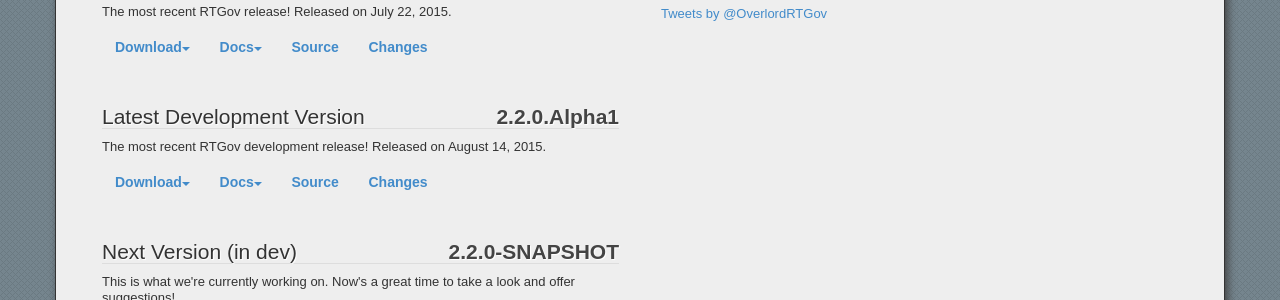
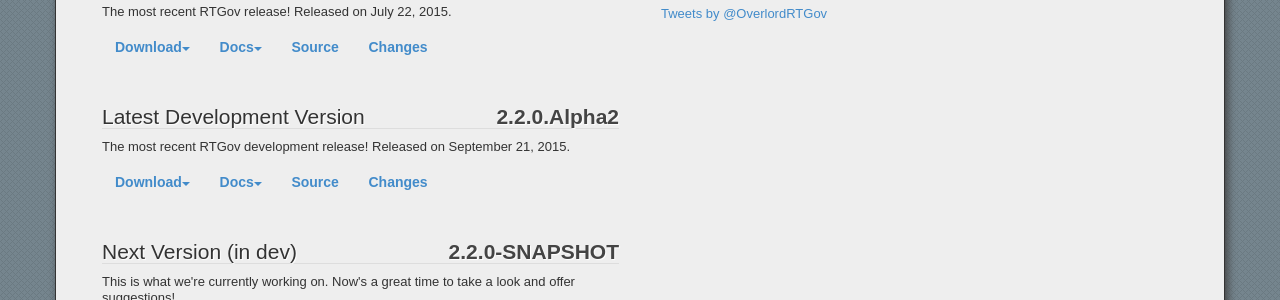
Before and after one commit to Governance/Governance.github.io, a Jekyll site: the page built from rtgov/index.html, in a window 1280 px wide. Shown: the part 497-797 px from the top of the page. Built offline with Jekyll 4.4.1, drawn with Linux system fonts in a browser that asks for light colours; comment, search, counter and statistics services are not loaded.

Commit message:
Update rtgov version to 2.2.0.Alpha2

```diff
--- a/rtgov/index.html
+++ b/rtgov/index.html
@@ -61,15 +61,15 @@
                 </div>
               </div>
               <div class="citem">
-                <h3>Latest Development Version <span class="version pull-right hide-480">2.2.0.Alpha1</span></h3>
-                <p>The most recent RTGov development release! Released on August 14, 2015.</p>
+                <h3>Latest Development Version <span class="version pull-right hide-480">2.2.0.Alpha2</span></h3>
+                <p>The most recent RTGov development release! Released on September 21, 2015.</p>
                 <div class="links">
                     <div class="btn-group">
                       <button type="button" class="btn btn-default btn-link dropdown-toggle" data-toggle="dropdown" aria-expanded="false"><b>Download</b><span class="caret"></span>
                       </button>
                       <ul class="dropdown-menu" role="menu">
-                        <li><a href="http://downloads.jboss.org/overlord/rtgov/overlord-rtgov-dist-all-wildfly8-2.2.0.Alpha1.zip">Wildfly 8 (All)</a></li>
-                        <li><a href="http://downloads.jboss.org/overlord/rtgov/overlord-rtgov-dist-client-wildfly8-2.2.0.Alpha1.zip">Wildfly 8 (Client Only)</a></li>
+                        <li><a href="http://downloads.jboss.org/overlord/rtgov/overlord-rtgov-dist-all-wildfly8-2.2.0.Alpha2.zip">Wildfly 8 (All)</a></li>
+                        <li><a href="http://downloads.jboss.org/overlord/rtgov/overlord-rtgov-dist-client-wildfly8-2.2.0.Alpha2.zip">Wildfly 8 (Client Only)</a></li>
                       </ul>
                     </div>
                     <div class="btn-group">
@@ -81,8 +81,8 @@
                         <li><a href="http://docs.jboss.org/overlord/rtgov/2.2.0.Alpha1/javadoc">Javadoc</a></li>
                       </ul>
                     </div>
-                    <a class="btn" href="https://github.com/Governance/rtgov/tree/2.2.0.Alpha1">Source</a>
-                    <a class="btn" href="https://issues.jboss.org/secure/ReleaseNote.jspa?projectId=12313521&version=12325815">Changes</a>
+                    <a class="btn" href="https://github.com/Governance/rtgov/tree/2.2.0.Alpha2">Source</a>
+                    <a class="btn" href="https://issues.jboss.org/secure/ReleaseNote.jspa?projectId=12313521&version=12327801">Changes</a>
                 </div>
               </div>
               <div class="citem">
```
